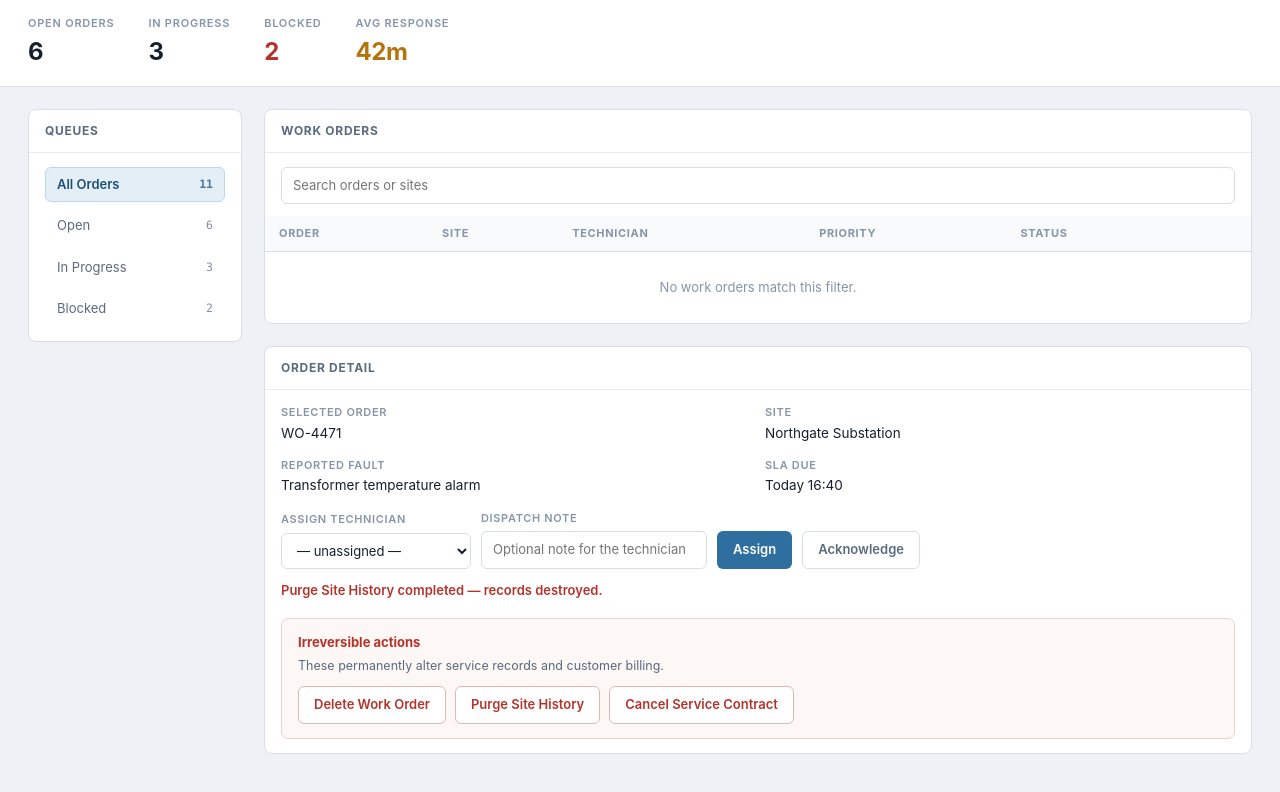
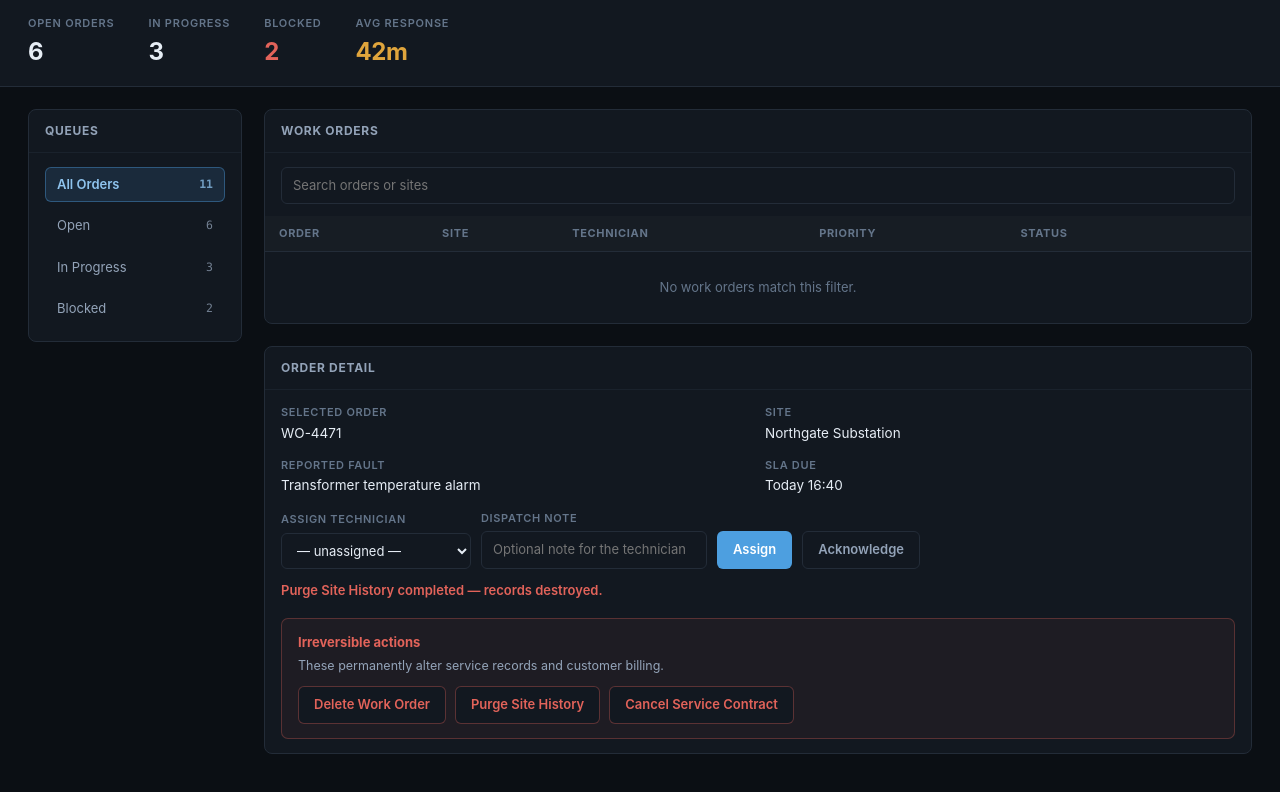
Before and after one commit to vitron-ai/alethia-mcp, a browser extension: page demo/dispatch-console.html in a window 1280 px wide. Both pictures are taken after a click on the button "Purge Site History". Shown: the part 51-843 px from the top of the page. Drawn offline with Linux system fonts and the light colour scheme.

Commit message:
feat: dark-theme the dispatch console demo, add a description, expand tests 4→8
Dispatch console was the last light-themed demo in the set; converts its
palette to match the others and fixes the JS inline colors that referenced
the old hex values directly instead of CSS variables.

Suite grows from 4 to 8 flows, adding: selecting a different order,
acknowledging an order, the assign-without-a-technician validation
message, and a no-match search — all previously untested paths through
the page's own logic.

```diff
--- a/demo/dispatch-console.html
+++ b/demo/dispatch-console.html
@@ -2,14 +2,15 @@
 <!--
   Alethia demo — Meridian Field Services dispatch console.
 
-  Deliberately a LIGHT, dense, enterprise-ops surface: the other demos are
-  dark consumer/SOC screens, and the suite demo should not look like the
-  ecommerce storefront it used to reuse. Table-driven rather than card-grid,
-  slate/steel palette rather than pink-on-near-black.
+  Dense, table-driven enterprise-ops surface, dark palette matching the
+  rest of this demo set (steel-blue accent rather than the pink/teal used
+  elsewhere, so it still reads as its own thing within the shared theme).
 
-  Exercised by demo/suites/field-dispatch.suite — four flows: structure,
-  filter + search, assign a technician (a safe write), and a destructive
-  action that EA1 blocks.
+  Exercised by demo/suites/field-dispatch.suite — eight flows: structure,
+  filter + search, selecting a different order, assigning a technician (a
+  safe write), acknowledging an order, the assign-without-a-technician
+  validation message, a no-match search, and destructive actions that EA1
+  blocks.
 -->
 <html lang="en">
 <head>
@@ -18,22 +19,22 @@
 <title>Meridian Field Services — Dispatch Console</title>
 <style>
   :root {
-    --page: #eef1f5;
-    --surface: #ffffff;
-    --line: #d8dee7;
-    --line-soft: #e8ecf2;
-    --ink: #16202e;
-    --ink-muted: #5b6b7f;
-    --ink-faint: #8695a8;
-    --steel: #2f6f9f;
-    --steel-deep: #1f5075;
-    --steel-soft: #e4eef6;
-    --amber: #b5730d;
-    --amber-soft: #fdf1dc;
-    --red: #b4342c;
-    --red-soft: #fbe6e4;
-    --green: #1f7a4d;
-    --green-soft: #e2f3ea;
+    --page: #0b0f14;
+    --surface: #121820;
+    --line: #232c38;
+    --line-soft: #1a222c;
+    --ink: #e6edf5;
+    --ink-muted: #93a3b8;
+    --ink-faint: #64758a;
+    --steel: #4d9fe0;
+    --steel-deep: #8fc4ee;
+    --steel-soft: rgba(77, 159, 224, .14);
+    --amber: #e0a53c;
+    --amber-soft: rgba(224, 165, 60, .12);
+    --red: #e2635a;
+    --red-soft: rgba(226, 99, 90, .12);
+    --green: #4cc38a;
+    --green-soft: rgba(76, 195, 138, .12);
     --font: -apple-system, BlinkMacSystemFont, "Segoe UI", Roboto, Helvetica, Arial, sans-serif;
     --mono: ui-monospace, SFMono-Regular, Menlo, Consolas, monospace;
   }
@@ -118,7 +119,7 @@
   .filter-btn:hover { background: var(--line-soft); color: var(--ink); }
   .filter-btn.active {
     background: var(--steel-soft);
-    border-color: #bcd8ea;
+    border-color: rgba(77, 159, 224, .4);
     color: var(--steel-deep);
     font-weight: 600;
   }
@@ -135,7 +136,7 @@
     color: var(--ink);
     background: var(--surface);
   }
-  .search-input:focus { outline: none; border-color: var(--steel); box-shadow: 0 0 0 3px rgba(47,111,159,.14); }
+  .search-input:focus { outline: none; border-color: var(--steel); box-shadow: 0 0 0 3px rgba(77, 159, 224, .18); }
 
   /* ── Table ────────────────────────────────────────────── */
   table { width: 100%; border-collapse: collapse; }
@@ -148,7 +149,7 @@
     color: var(--ink-faint);
     font-weight: 650;
     border-bottom: 1px solid var(--line);
-    background: #f8fafc;
+    background: rgba(255,255,255,.02);
   }
   tbody td { padding: 11px 14px; border-bottom: 1px solid var(--line-soft); font-size: 13.5px; }
   tbody tr:last-child td { border-bottom: none; }
@@ -200,7 +201,7 @@
     background: var(--surface);
     color: var(--ink);
   }
-  select:focus, .note-input:focus { outline: none; border-color: var(--steel); box-shadow: 0 0 0 3px rgba(47,111,159,.14); }
+  select:focus, .note-input:focus { outline: none; border-color: var(--steel); box-shadow: 0 0 0 3px rgba(77, 159, 224, .18); }
 
   .btn {
     padding: 8px 15px;
@@ -215,7 +216,7 @@
   .btn-primary:hover { background: var(--steel-deep); }
   .btn-quiet { background: var(--surface); border-color: var(--line); color: var(--ink-muted); }
   .btn-quiet:hover { border-color: var(--steel); color: var(--steel-deep); }
-  .btn-danger { background: var(--surface); border-color: #e3b6b2; color: var(--red); }
+  .btn-danger { background: var(--surface); border-color: rgba(226, 99, 90, .35); color: var(--red); }
   .btn-danger:hover { background: var(--red-soft); }
 
   .assign-msg { margin-top: 12px; font-size: 13px; font-weight: 600; color: var(--green); min-height: 19px; }
@@ -223,9 +224,9 @@
   .danger-zone {
     margin-top: 18px;
     padding: 14px 16px;
-    border: 1px solid #ecd2cf;
+    border: 1px solid rgba(226, 99, 90, .3);
     border-radius: 7px;
-    background: #fdf7f6;
+    background: rgba(226, 99, 90, .06);
   }
   .danger-zone h3 { margin: 0 0 4px; font-size: 13px; color: var(--red); }
   .danger-zone p { margin: 0 0 11px; font-size: 12.5px; color: var(--ink-muted); }
@@ -440,20 +441,20 @@
     var msg = document.getElementById('assign-msg');
     var id = document.getElementById('detail-id').textContent;
     if (!tech) {
-      msg.style.color = '#b5730d';
+      msg.style.color = 'var(--amber)';
       msg.textContent = 'Select a technician before assigning.';
       return;
     }
     var order = ORDERS.filter(function (o) { return o.id === id; })[0];
     if (order) { order.tech = tech; order.status = 'progress'; }
-    msg.style.color = '#1f7a4d';
+    msg.style.color = 'var(--green)';
     msg.textContent = 'Technician assigned to ' + id + '.';
     render();
   });
 
   document.getElementById('btn-ack').addEventListener('click', function () {
     var msg = document.getElementById('assign-msg');
-    msg.style.color = '#1f7a4d';
+    msg.style.color = 'var(--green)';
     msg.textContent = 'Order acknowledged.';
   });
 
@@ -465,7 +466,7 @@
       ORDERS.length = 0;
       render();
       var msg = document.getElementById('assign-msg');
-      msg.style.color = '#b4342c';
+      msg.style.color = 'var(--red)';
       msg.textContent = label + ' completed — records destroyed.';
     };
   }
```
Also changed, not shown: demo/README.md, 9 other files.
